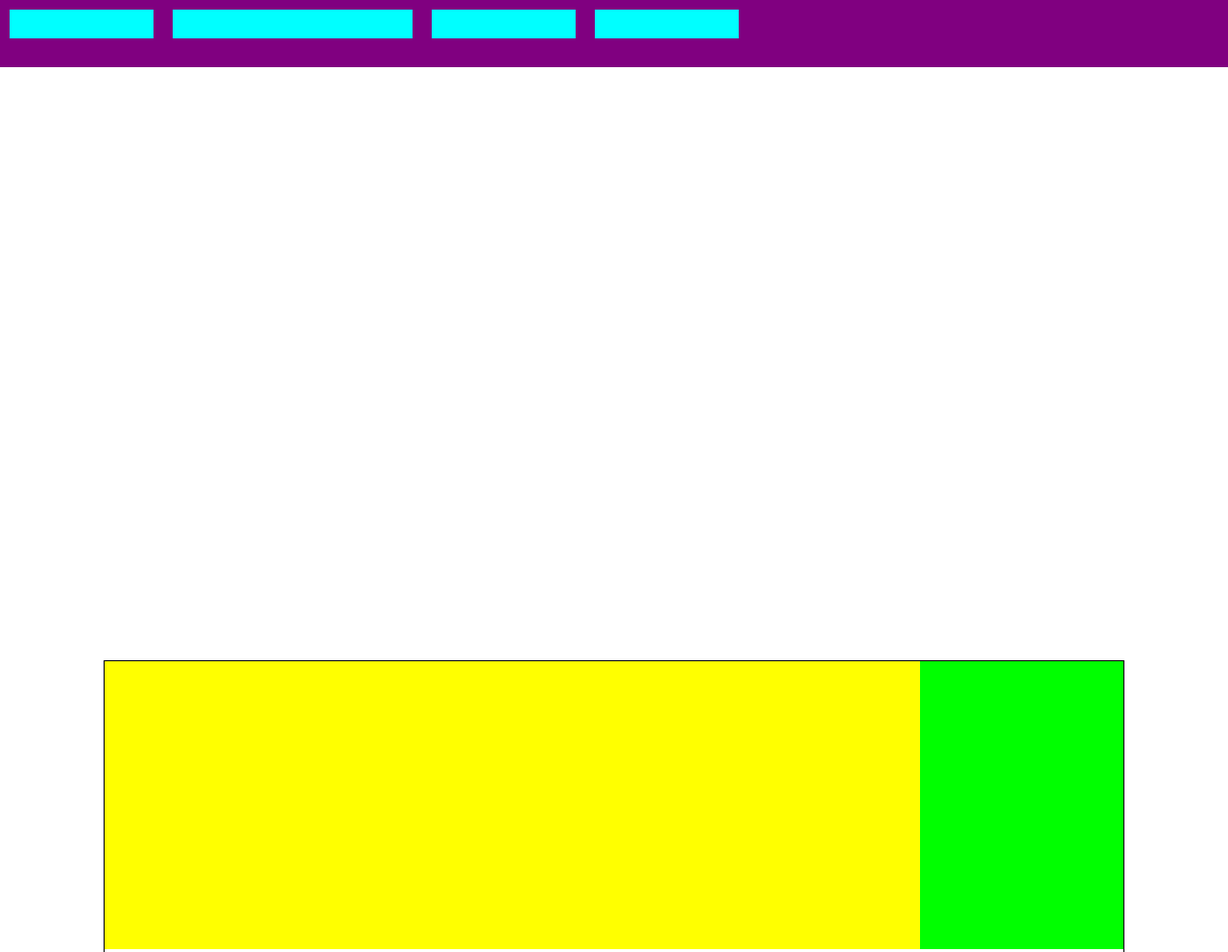
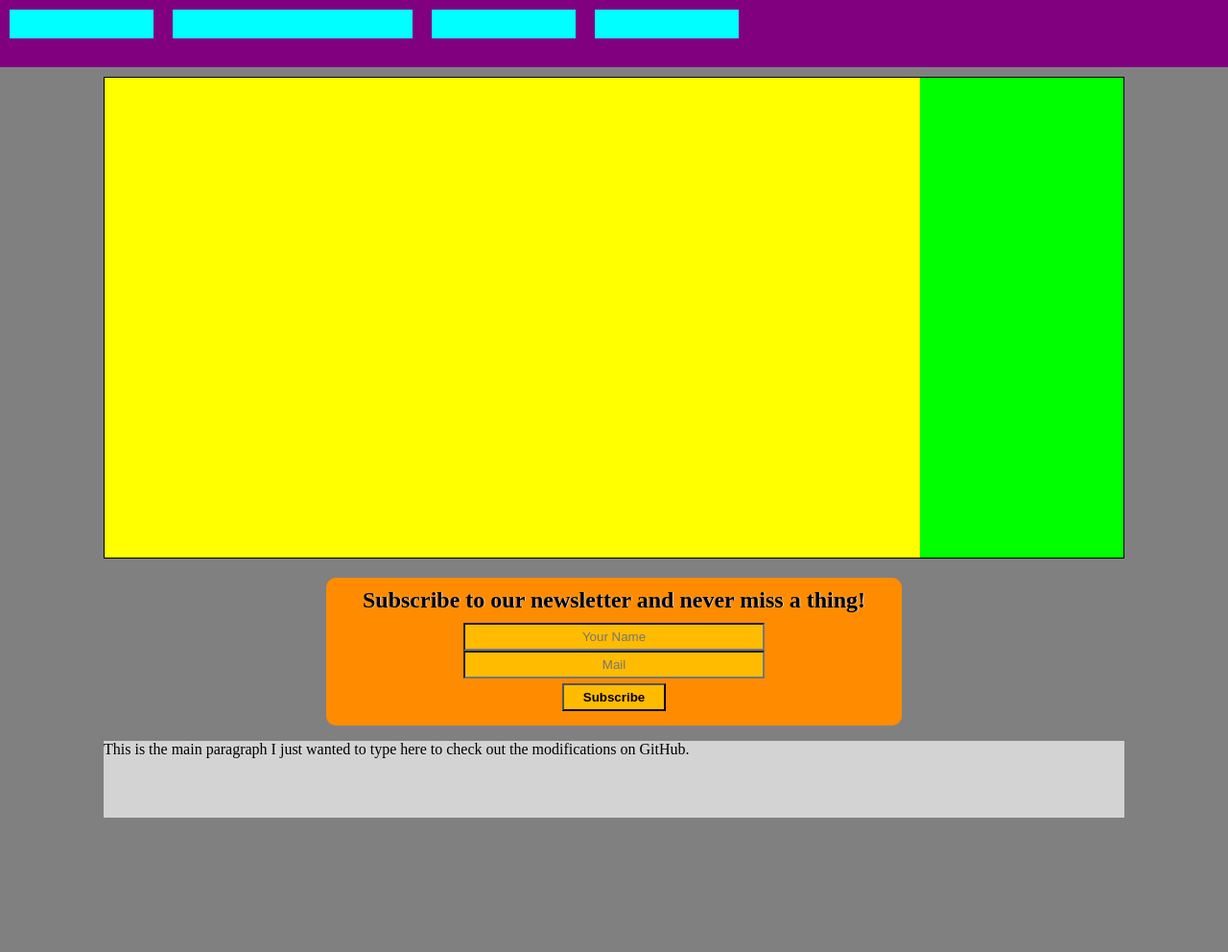
Before and after one commit to Jana3/Jana3.github.io, a plain HTML site: page index.html in a window 1280 px wide. Shown: the top 992 px of the page at 96% size. After the commit the page ends 862 px from the top, so only its background shows below. Drawn offline with Linux system fonts and the light colour scheme.

Commit message:
Subscription box done!

```diff
--- a/index.html
+++ b/index.html
@@ -19,11 +19,24 @@
     <div class="box3"></div>
     <div class="box4"></div>
   </header>
-  <div class="fb-page" data-href="https://www.facebook.com/Games-Afterglow-106063407789183" data-tabs="timeline" data-width="500" data-height="70" data-small-header="true" data-adapt-container-width="true" data-hide-cover="false" data-show-facepile="true"></div>
+
+  <!-- <div class="fb-post" data-href="https://www.facebook.com/WorldOfTanks/posts/10164522848830377" data-show-text="true" data-width=""><blockquote cite="https://developers.facebook.com/WorldOfTanks/posts/10164522848830377" class="fb-xfbml-parse-ignore"><p>The ISU-152K has everything you need to secure the victory: nice concealment, high damage per shot, and impressive penetration with standard shells! 💡 What are your first impressions?
+    ℹ https://tanks.ly/3dCCDqK</p>Közzétette: <a href="https://www.facebook.com/WorldOfTanks/">World of Tanks</a> –&nbsp;<a href="https://developers.facebook.com/WorldOfTanks/posts/10164522848830377">2020. június 5., péntek</a></blockquote></div> -->
+
   <section>
     <div class="green"></div>
     <div class="yellow"></div>
   </section>
+
+  <div id="newsletter">
+    <h2>Subscribe to our newsletter and never miss a thing!</h2>
+    <div class="list">
+    <input type="text" placeholder="Your Name" name="name" required>
+    <input type="text" placeholder="Mail" name="mail" required>
+
+    <input type="submit" value="Subscribe" id="subscribe">
+  </div>
+  </div>
   <footer>
     <p>This is the main paragraph I just wanted to type here to check out the modifications on GitHub.</p>
   </footer>
--- a/style.css
+++ b/style.css
@@ -1,3 +1,7 @@
+body{
+  background-color: gray;
+}
+
 header{
   background: purple;
   height: 70px;
@@ -60,12 +64,46 @@ section{
   flex-grow: 4;
 }
 
+
 footer{
   background: lightgrey;
   height: 80px;
   margin: 10px 100px 10px 100px;
 }
 
-div{
-  height: 300px;
+.fb-post{
+  margin-top: 80px;
+
 }
+
+#newsletter{
+  background-color: darkorange;
+  width: 600px;
+  border-radius: 10px;
+  margin: 0 auto;
+  padding-bottom: 15px;
+  }
+
+h2{
+  padding: 10px 10px 0px 10px;
+  margin-bottom: 10px;
+  text-align: center;
+  text-shadow: 1px 0px lightgray;
+}
+
+input{
+  background-color: rgb(255, 187, 0);
+  width: 300px;
+  display: flex;
+  text-align: center;
+  padding: 5px;
+  margin: 0 auto;
+}
+
+#subscribe{
+  width: auto;
+  padding: 5px 20px;
+  margin-top: 5px;
+  font-weight: bold;
+  align-content: center;
+}
```
